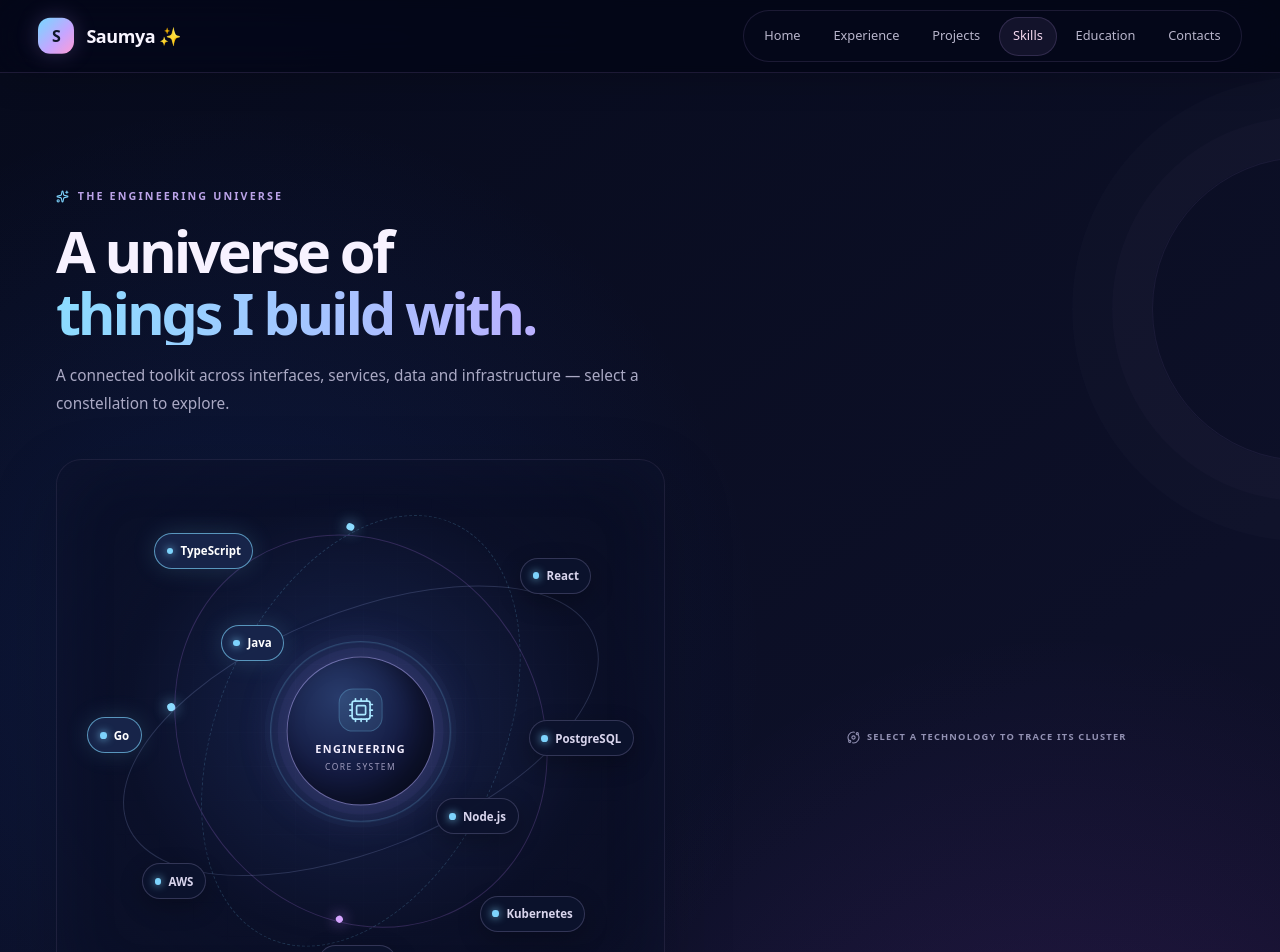
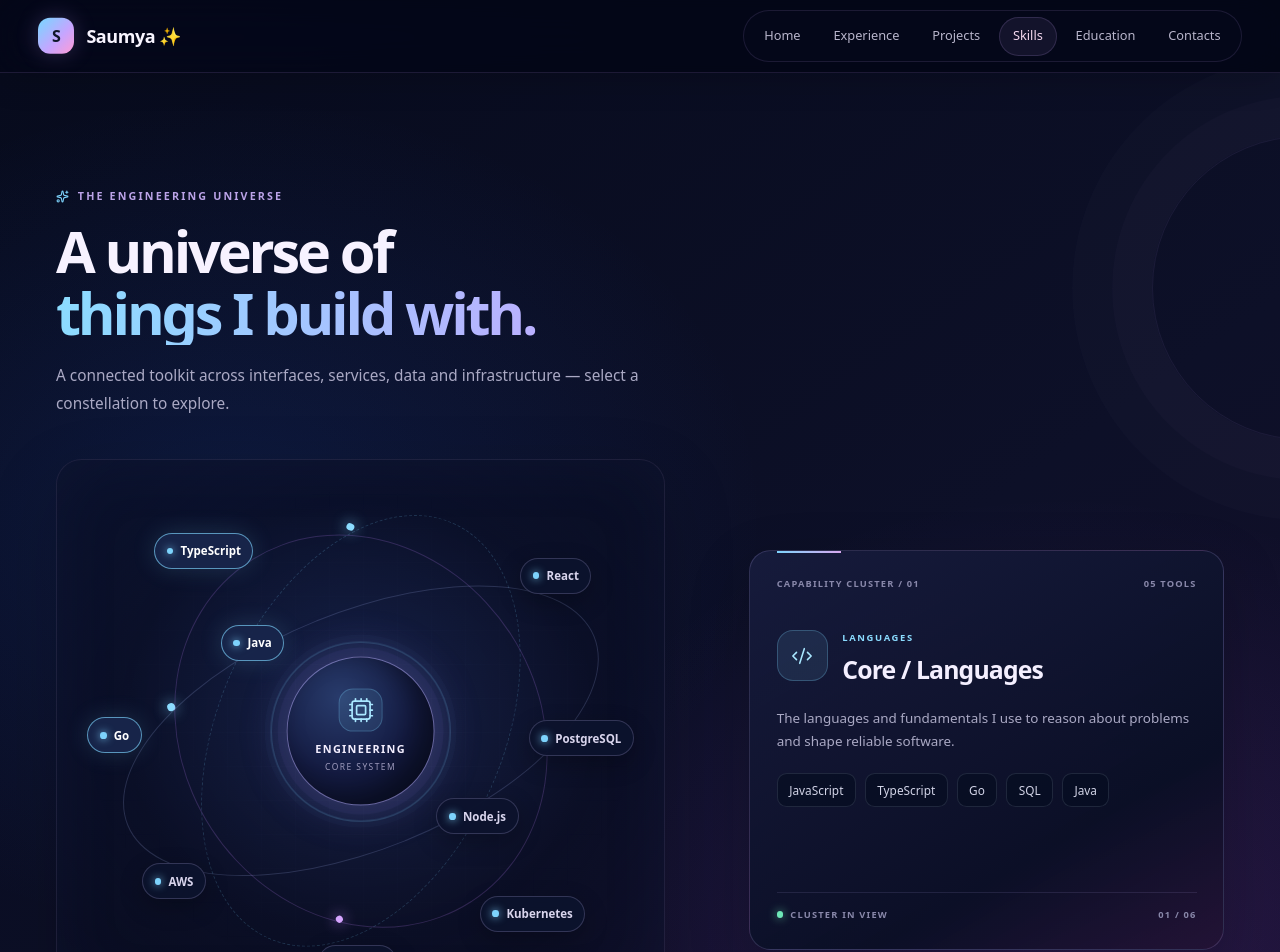
Before and after one commit to saumyasrivastava08/saumya-srivastava, a Next.js app: page /skills in a window 1280 px wide. Shown: the top 952 px of the page. Built offline with nearby package versions, Linux system fonts and the light colour scheme.

Commit message:
Keep skills constellation and cluster panel aligned

```diff
--- a/components/skills/Skills.tsx
+++ b/components/skills/Skills.tsx
@@ -45,6 +45,7 @@ export default function Skills() {
         </div>
 
         <div className="skills-universe">
+          <div className="skills-stage-wrap">
           <div className="skills-orbit-stage" aria-label="Featured technology constellation">
             <div className="skills-stage-grid" />
             <div className="skills-orbit orbit-large" />
@@ -69,6 +70,7 @@ export default function Skills() {
             ))}
           </div>
           <div className="skills-stage-caption"><Orbit size={13} /> SELECT A TECHNOLOGY TO TRACE ITS CLUSTER</div>
+          </div>
 
           <div className={`skills-detail-panel tone-${selected.color}`}>
             <div className="skills-detail-topline">
```
